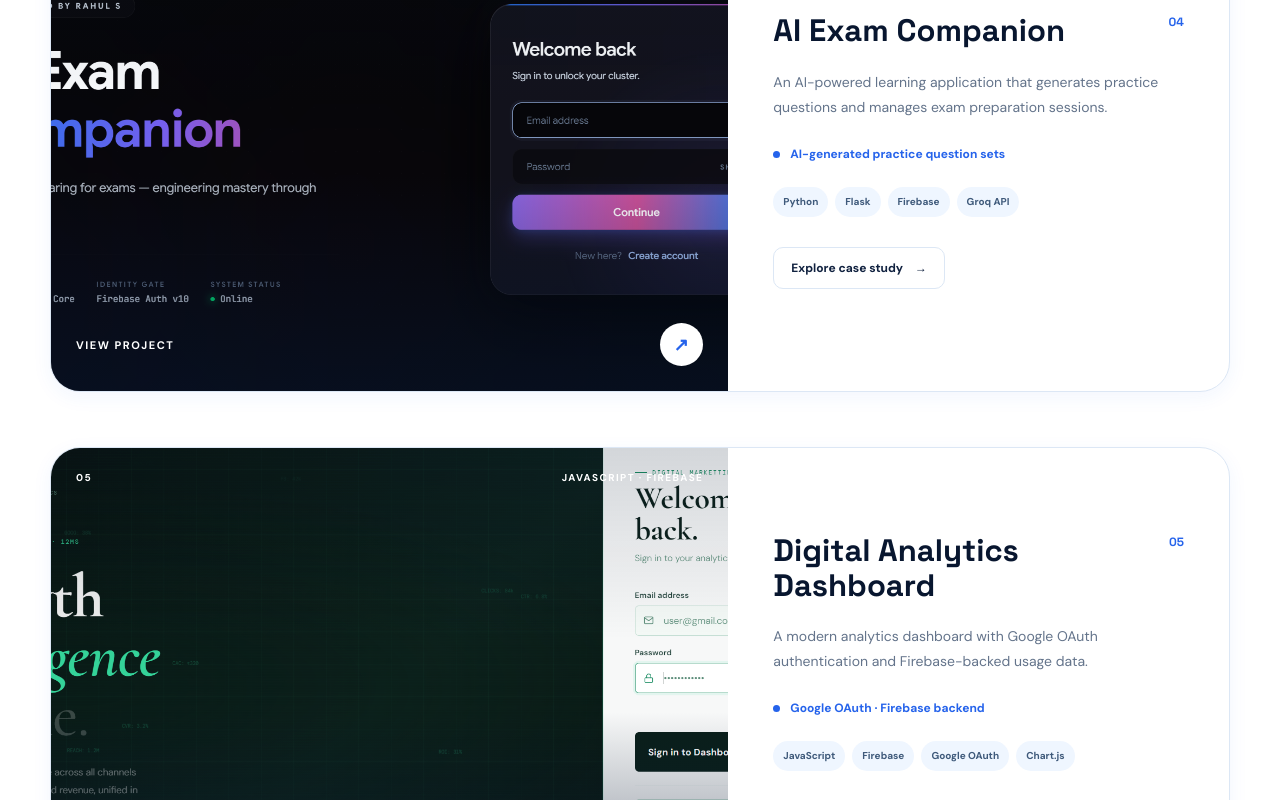
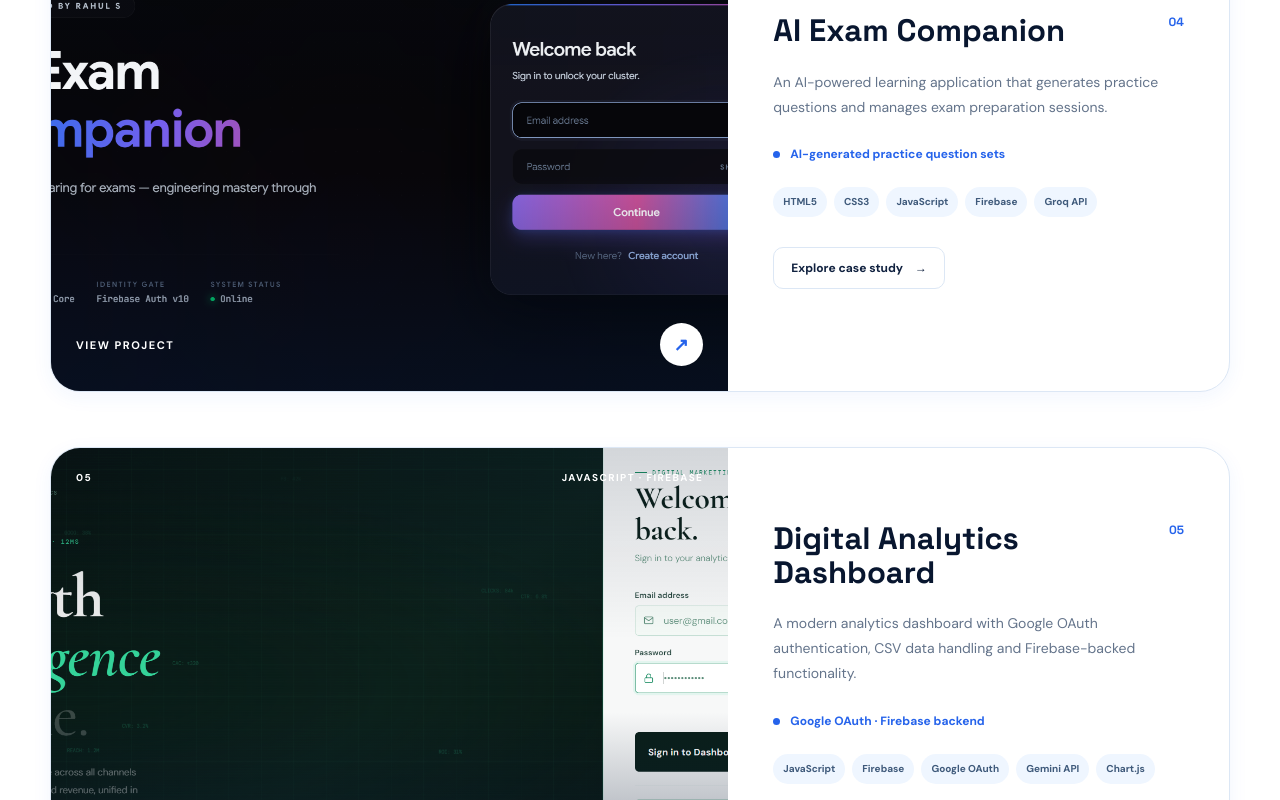
Before and after one commit to RAHUL2525252525/PORTFOLIO, a React (Vite) app: page / in a window 1280 px wide. Shown: the part 7745-8545 px from the top of the page. Built offline with nearby package versions, Linux system fonts and the light colour scheme.

Commit message:
Update App.jsx

```diff
--- a/src/App.jsx
+++ b/src/App.jsx
@@ -7,6 +7,18 @@ import AIExamCompanion from "./projects/AIExamCompanion";
 import DigitalAnalyticsDashboard from "./projects/DigitalAnalyticsDashboard";
 
 import "./index.css";
+
+/* =========================================================
+   PROJECT SCREENSHOT IMPORTS
+   IMPORTANT:
+   Images are inside src/assets/projects/
+   ========================================================= */
+
+import shopSphereImage from "./assets/projects/shopsphere/1.png.png";
+import bankSphereImage from "./assets/projects/banksphere/14.png.png";
+import lifeDecisionImage from "./assets/projects/lifedecisionassistant/24.png.png";
+import aiExamImage from "./assets/projects/aiexamcompanion/32.png.png";
+import digitalAnalyticsImage from "./assets/projects/digitalanalyticsdashboard/38.png.png";
 
 /* =========================================================
    PROJECT ROUTES
@@ -662,7 +674,7 @@ function Experience() {
 
         <div className="experience-list">
 
-          {experiences.map((experience, index) => (
+          {experiences.map((experience) => (
 
             <Reveal
               key={`${experience.company}-${experience.date}`}
@@ -708,13 +720,11 @@ function Experience() {
                 </div>
 
                 <ul>
-
                   {experience.points.map((point) => (
                     <li key={point}>
                       {point}
                     </li>
                   ))}
-
                 </ul>
 
               </div>
@@ -743,7 +753,7 @@ const PROJECTS = [
     category: "JAVA · FULL STACK",
     name: "ShopSphere",
 
-    image: "/1.png.png",
+    image: shopSphereImage,
 
     description:
       "A complete e-commerce platform built with Java and Spring Boot, covering products, cart, wishlist, checkout and order workflows.",
@@ -766,7 +776,7 @@ const PROJECTS = [
     category: "JAVA · SECURITY",
     name: "BankSphere",
 
-    image: "/14.png.png",
+    image: bankSphereImage,
 
     description:
       "A secure online banking application with JWT authentication, role-based authorization and transaction workflows.",
@@ -790,7 +800,7 @@ const PROJECTS = [
     category: "PYTHON · AI",
     name: "Life Decision Assistant",
 
-    image: "/24.png.png",
+    image: lifeDecisionImage,
 
     description:
       "An AI decision-support application that connects multiple LLM providers through a unified Flask backend.",
@@ -814,7 +824,7 @@ const PROJECTS = [
     category: "PYTHON · AI",
     name: "AI Exam Companion",
 
-    image: "/32.png.png",
+    image: aiExamImage,
 
     description:
       "An AI-powered learning application that generates practice questions and manages exam preparation sessions.",
@@ -823,8 +833,9 @@ const PROJECTS = [
       "AI-generated practice question sets",
 
     tech: [
-      "Python",
-      "Flask",
+      "HTML5",
+      "CSS3",
+      "JavaScript",
       "Firebase",
       "Groq API",
     ],
@@ -836,10 +847,10 @@ const PROJECTS = [
     category: "JAVASCRIPT · FIREBASE",
     name: "Digital Analytics Dashboard",
 
-    image: "/38.png.png",
+    image: digitalAnalyticsImage,
 
     description:
-      "A modern analytics dashboard with Google OAuth authentication and Firebase-backed usage data.",
+      "A modern analytics dashboard with Google OAuth authentication, CSV data handling and Firebase-backed functionality.",
 
     highlight:
       "Google OAuth · Firebase backend",
@@ -848,6 +859,7 @@ const PROJECTS = [
       "JavaScript",
       "Firebase",
       "Google OAuth",
+      "Gemini API",
       "Chart.js",
     ],
   },
@@ -904,6 +916,7 @@ function Projects() {
             >
 
               <button
+                type="button"
                 className="project-visual"
                 onClick={() => openProject(project.route)}
                 aria-label={`Open ${project.name}`}
@@ -913,11 +926,6 @@ function Projects() {
                   src={project.image}
                   alt={`${project.name} project preview`}
                   loading="lazy"
-                  onError={(e) => {
-                    console.error(
-                      `Image not found: ${project.image}`
-                    );
-                  }}
                 />
 
                 <div className="project-image-shade" />
@@ -985,6 +993,7 @@ function Projects() {
                 </div>
 
                 <button
+                  type="button"
                   className="project-open-button"
                   onClick={() => openProject(project.route)}
                 >
@@ -1096,41 +1105,41 @@ function Certifications() {
 
     {
       number: "02",
-      title: "Java Full Stack Development",
+      title: "Java Programming Fundamentals",
       organization:
-        "Full-stack development",
+        "Infosys Springboard",
       description:
-        "Full-stack application development with Java ecosystem technologies.",
+        "Java programming fundamentals and core programming concepts.",
       details: "",
     },
 
     {
       number: "03",
-      title: "Spring Boot & REST APIs",
+      title: "Introduction to Java",
       organization:
-        "Backend engineering",
+        "Infosys Springboard",
       description:
-        "Backend development, REST architecture and service design.",
+        "Introduction to Java programming and object-oriented programming concepts.",
       details: "",
     },
 
     {
       number: "04",
-      title: "React.js Development",
+      title: "Software Engineering",
       organization:
-        "Frontend engineering",
+        "Infosys Springboard",
       description:
-        "Modern component-based frontend development.",
+        "Software engineering principles, development practices and engineering fundamentals.",
       details: "",
     },
 
     {
       number: "05",
-      title: "SQL & Database Design",
+      title: "Cloud Computing",
       organization:
-        "Database engineering",
+        "Infosys Springboard",
       description:
-        "Relational modelling, normalization and database fundamentals.",
+        "Cloud computing fundamentals and modern cloud technology concepts.",
       details: "",
     },
   ];
@@ -1278,7 +1287,9 @@ function Contact() {
           </a>
 
           <a
-            href="#"
+            href="https://www.linkedin.com/in/rahul-s-6460b1238/"
+            target="_blank"
+            rel="noreferrer"
           >
             LinkedIn ↗
           </a>
```
